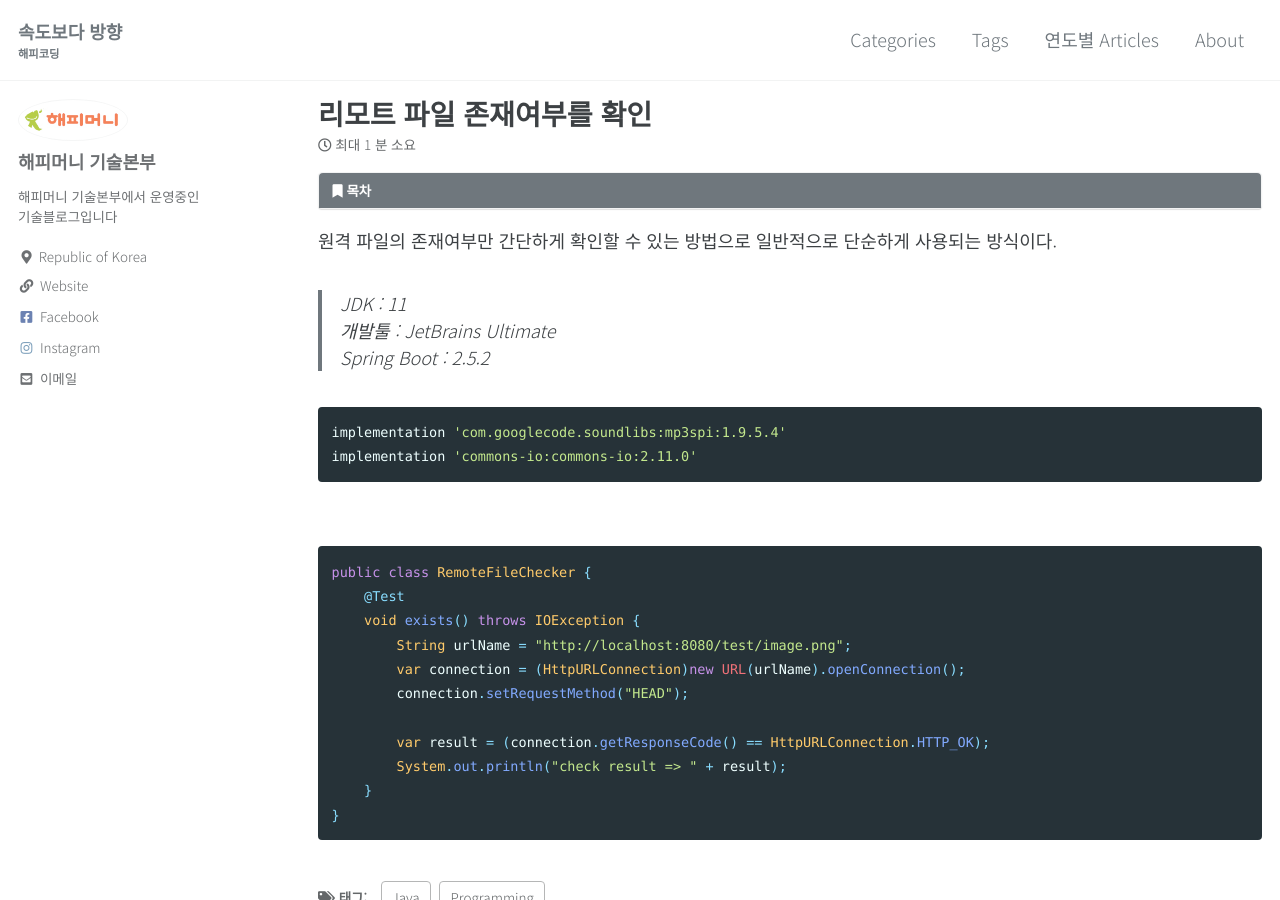
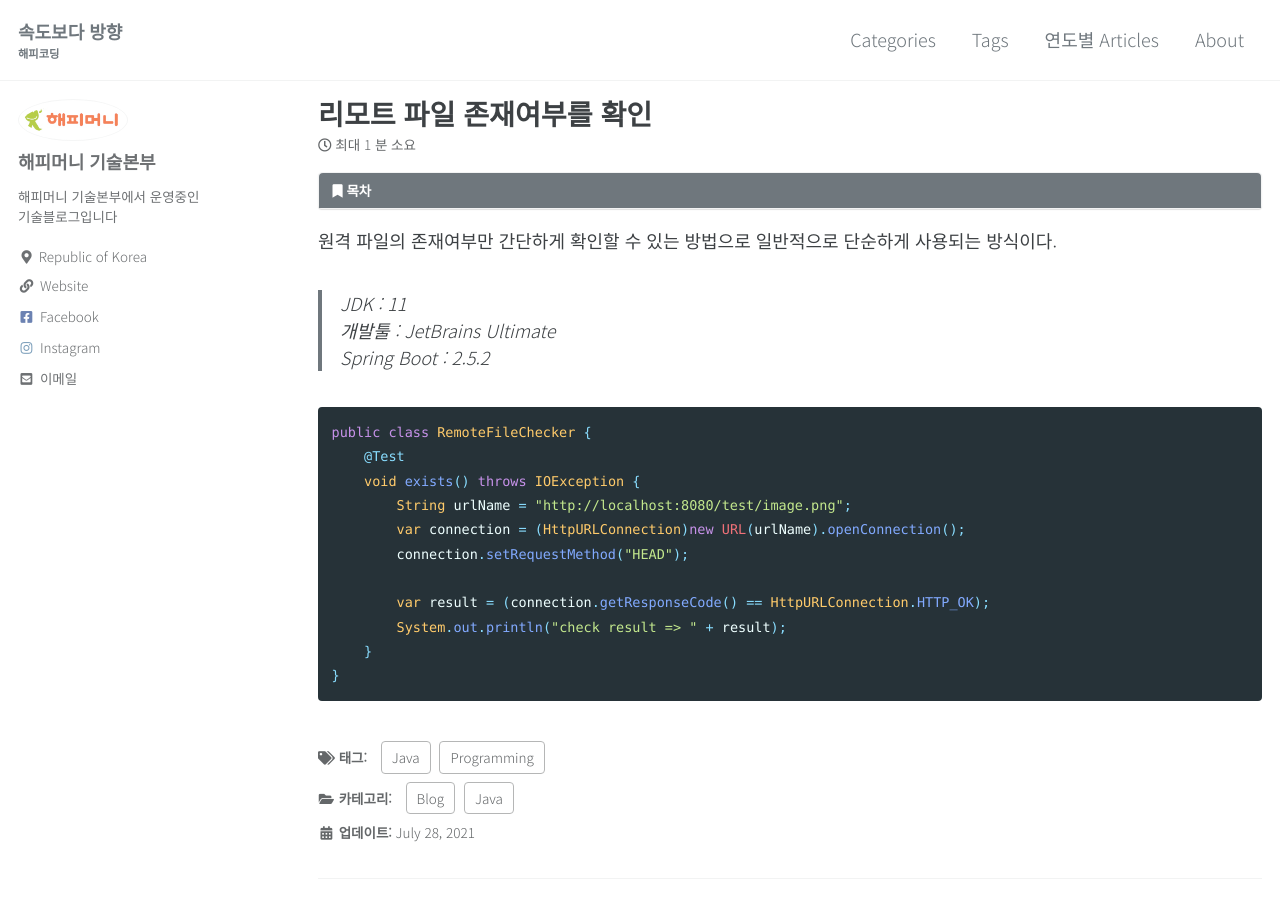
Before and after one commit to happymoney-tech/happymoney-tech.github.com, a Jekyll site: the page built from _posts/2021-07-29-java-remotecheck.md, in a window 1280 px wide and 900 px high. Built offline with Jekyll 4.4.1, drawn with Linux system fonts in a browser that asks for light colours; cached includes are drawn as plain includes; comment, search, counter and statistics services are not loaded.

Commit message:
내용수정

````diff
--- a/_posts/2021-07-29-java-remotecheck.md
+++ b/_posts/2021-07-29-java-remotecheck.md
@@ -20,12 +20,6 @@ toc_icon: "bookmark"
 > 개발툴 : JetBrains Ultimate<br>
 > Spring Boot : 2.5.2
 
-```gradle
-implementation 'com.googlecode.soundlibs:mp3spi:1.9.5.4'
-implementation 'commons-io:commons-io:2.11.0'
-```
-<br>
-
 ```java
 public class RemoteFileChecker {
     @Test
````
